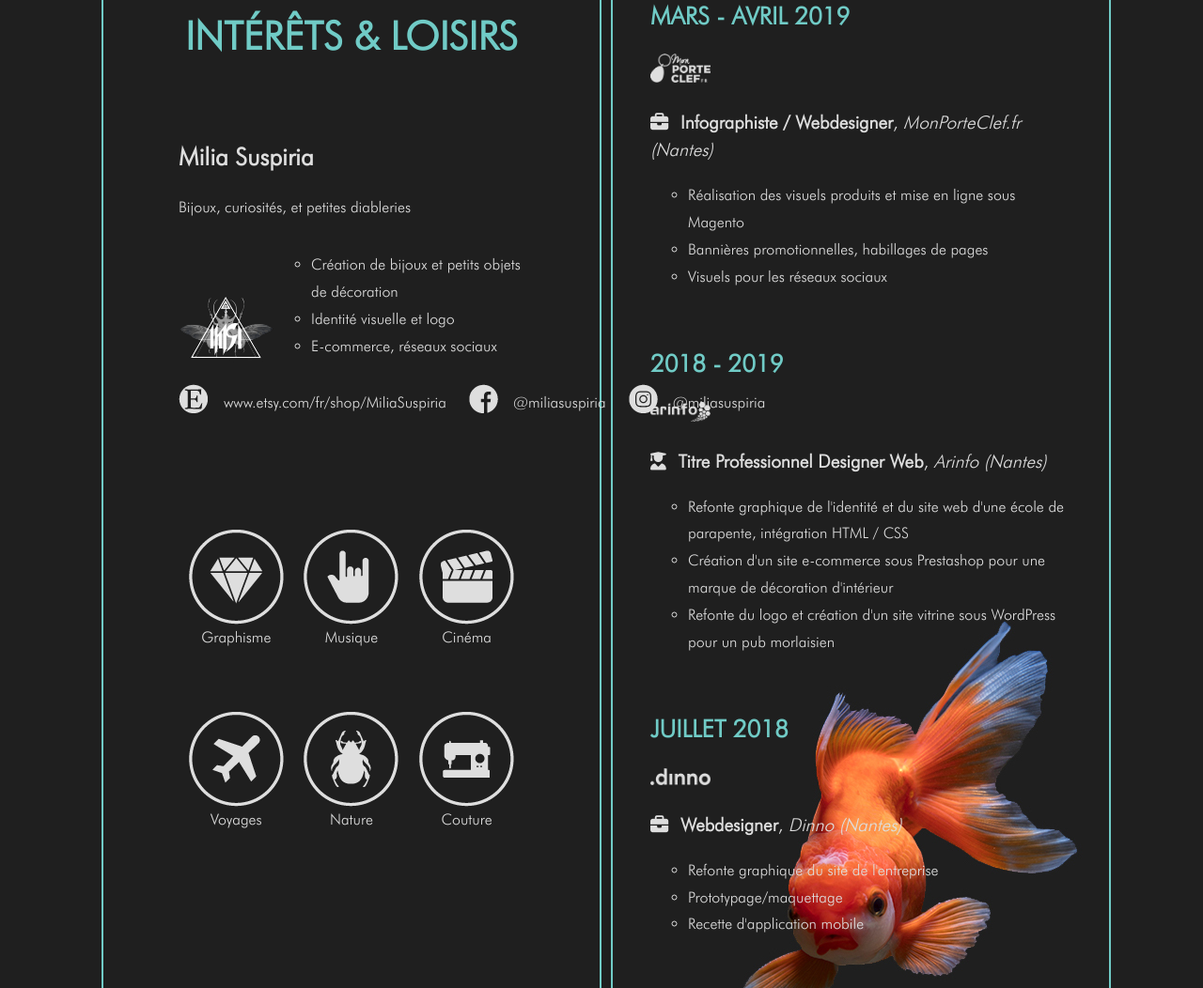
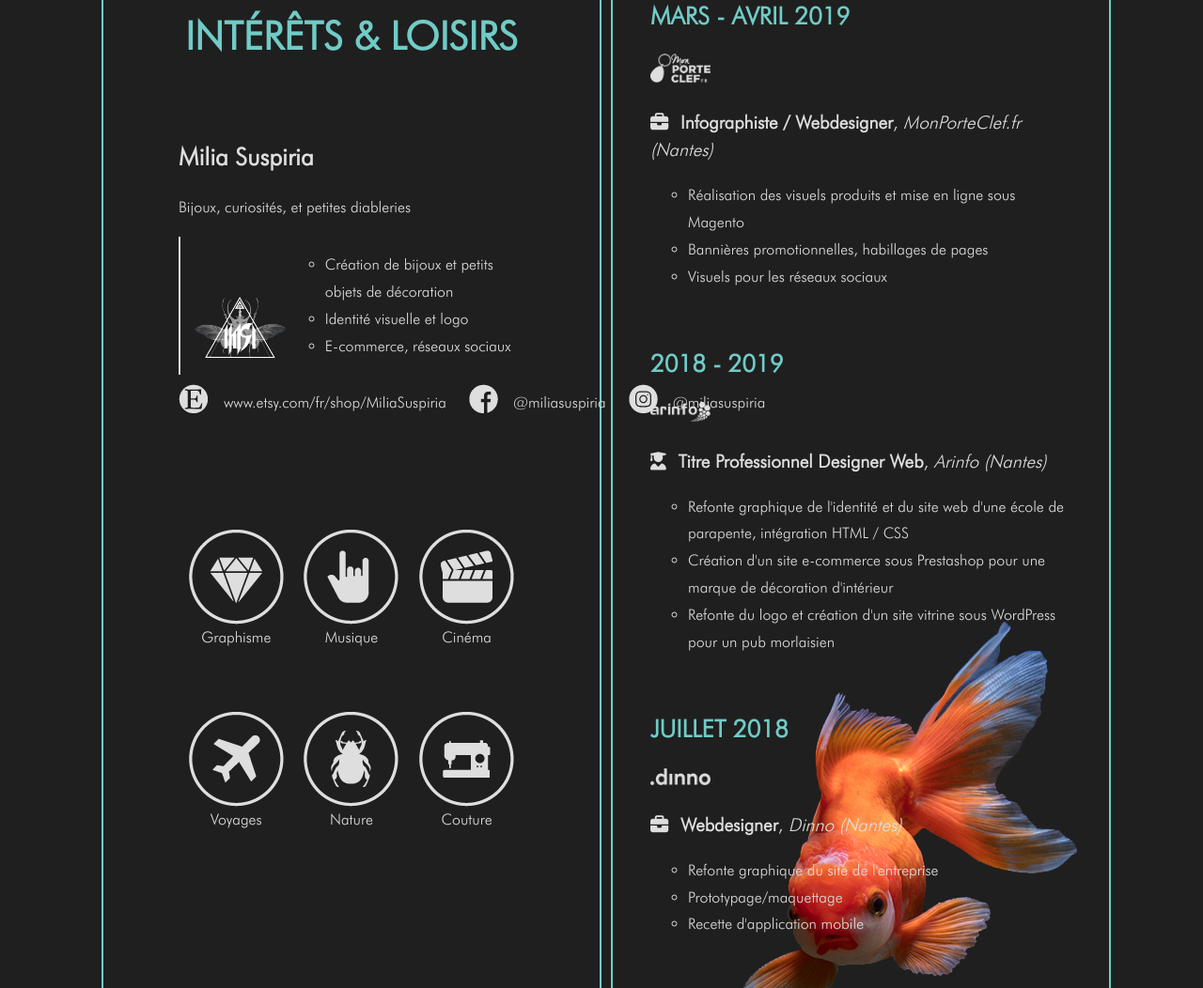
Before and after one commit to Laure-Cardinaud/2020-mds-cv, a plain HTML site: page index.html in a window 1280 px wide. Shown: the part 2518-3570 px from the top of the page at 94% size. Drawn offline with Linux system fonts and the light colour scheme.

Commit message:
index.html
changement nom fichier

```diff
--- a/mon-cv.html
+++ b/index.html
@@ -295,6 +295,7 @@
             display: flex;
             flex-direction: row;
             align-items: end;
+            border-left: #dedede 2px solid;
         }
 
         .milia-suspiria {
@@ -313,6 +314,10 @@
 
         .icone-rs {
             padding-right: 2vh;
+        }
+
+        .logo-milia {
+            padding-left: 1vw;
         }
 
 
@@ -375,8 +380,6 @@
         .contact a:hover {
             color: #dedede;
         }
-
-
     </style>
 
 
```
